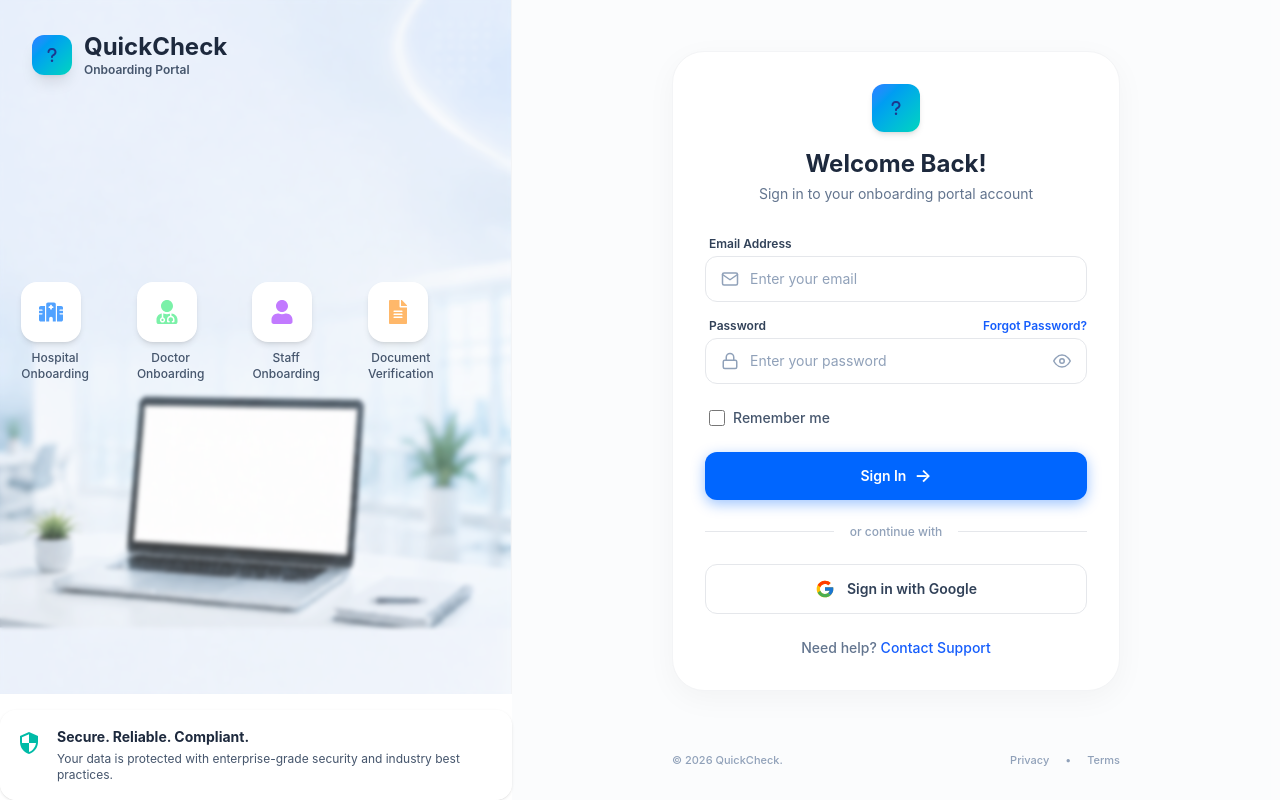
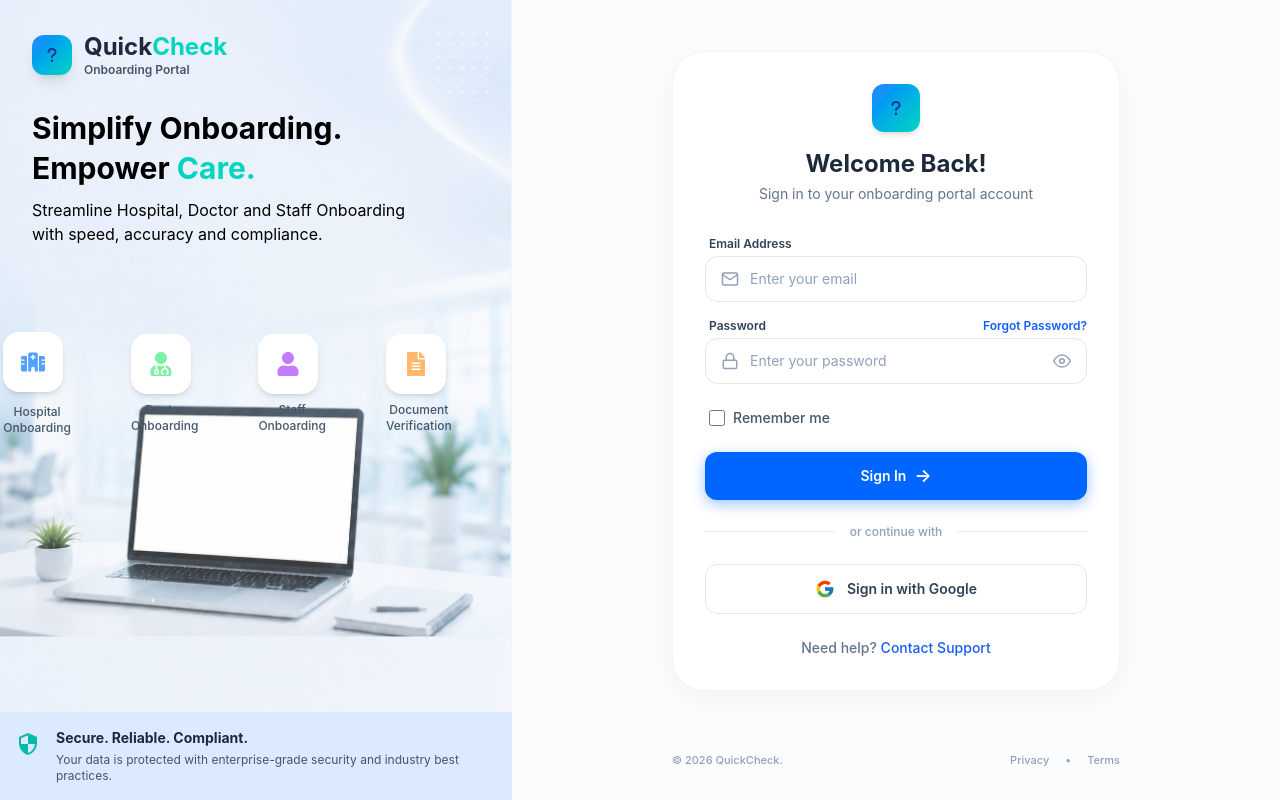
Before and after one commit to RoundOne7/Onboarding_Portal, a Next.js app: page / in a window 1280 px wide. Built offline with nearby package versions, Linux system fonts and the light colour scheme; no server answers.

Commit message:
Finalized the UI of Login Page.

```diff
--- a/src/app/page.tsx
+++ b/src/app/page.tsx
@@ -273,7 +273,7 @@
           style={{ backgroundImage: `url(${loginWallpaper.src})` }}
         >
 
-          <div className="absolute inset-0 bg-white/20 backdrop-blur-[2px]"></div>
+          <div className="absolute inset-0 bg-white/20 backdrop-blur-[0px]"></div>
 
           <div className="relative z-10">
             <div className="flex items-center gap-3 mb-8">
@@ -281,35 +281,44 @@
                 <FaQuestion className='text-blue-900'/>
               </div>
               <div>
-                <h1 className="text-2xl font-bold text-slate-800 leading-tight">QuickCheck</h1>
+                <h1 className="text-2xl font-bold text-slate-800 leading-tight">Quick<span className="text-teal-400">Check</span></h1>
                 <p className="text-xs text-slate-600 font-semibold">Onboarding Portal</p>
               </div>
             </div>
+            <div>
+              <h2 className='text-3xl font-bold mt-3'>Simplify Onboarding.</h2>
+              <h2 className='text-3xl font-bold mt-1'>Empower <span className='text-3xl font-bold mt-3 text-teal-400'>Care.</span></h2>
+              <div className='mt-3'>
+                <p>Streamline Hospital, Doctor and Staff Onboarding</p>
+                <p> with speed, accuracy and compliance.</p>
+              </div>
+
+            </div>
           </div>
 
-          <div className='flex flex-row mt-4 justify-center items-center gap-12 bottom-70 right-7 relative '>
-              <div className='hover:scale-110 transition-transform duration-200'>
+          <div className='flex flex-row mt-4 justify-center items-center gap-15 bottom-61 right-7 relative '>
+              <div className='hover:scale-115 transition-transform duration-200'>
                    <div className='w-15 h-15 bg-white mb-2 rounded-2xl flex items-center justify-center shadow-md'>
                       <FaHospital className='text-2xl text-blue-400' />
                    </div>
-                   <p className="text-xs text-slate-600 font-medium text-center">Hospital</p>
+                   <p className="text-xs text-slate-600 font-medium text-center mt-3">Hospital</p>
                    <p className="text-xs text-slate-600 font-medium text-center">Onboarding</p>
               </div>
-               <div className='hover:scale-110 transition-transform duration-200'>
+               <div className='hover:scale-115 transition-transform duration-200'>
                    <div className='w-15 h-15 bg-white mb-2 rounded-2xl flex items-center justify-center shadow-md'>
                       <FaUserMd className='text-2xl text-green-300'/>
                    </div>
                    <p className="text-xs text-slate-600 font-medium text-center">Doctor</p>
                    <p className="text-xs text-slate-600 font-medium text-center">Onboarding</p>
               </div>
-               <div className='hover:scale-110 transition-transform duration-200'>
+               <div className='hover:scale-115 transition-transform duration-200'>
                    <div className='w-15 h-15 bg-white mb-2 rounded-2xl flex items-center justify-center shadow-md'>
                       <FaUser className='text-2xl text-purple-400'/>
                    </div>
                    <p className="text-xs text-slate-600 font-medium text-center">Staff</p>
                    <p className="text-xs text-slate-600 font-medium text-center">Onboarding</p>
               </div>
-               <div className='hover:scale-110 transition-transform duration-200'>
+               <div className='hover:scale-115 transition-transform duration-200'>
                    <div className='w-15 h-15 bg-white mb-2 rounded-2xl flex items-center justify-center shadow-md'>
                       <FaFileAlt className='text-2xl text-orange-300'/>
                    </div>
@@ -319,7 +328,7 @@
           </div>
         </div>
 
-        <div className="relative z-10 flex items-start gap-4 bg-white/80 backdrop-blur-md p-4 rounded-2xl border border-white shadow-sm mt-4">
+        <div className="relative z-10 flex items-start gap-4 bg-blue-100 backdrop-blur-md p-4">
           <div className="mt-1 text-teal-500">
             <MdSecurity size={24} />
           </div>
@@ -333,7 +342,7 @@
       {/* ========================================== */}
       {/* RIGHT SIDE: Login Form */}
       {/* ========================================== */}
-      <div className="w-full lg:w-[60%] flex flex-col items-center justify-center p-6 sm:p-8 bg-slate-50/50 relative overflow-y-auto">
+      <div className="w-full lg:w-[60%] h-[100%] flex flex-col items-center justify-center p-6 sm:p-8 bg-slate-50/50 relative overflow-y-auto">
 
         <div className="w-full max-w-md bg-white rounded-[2rem] shadow-[0_8px_30px_rgb(0,0,0,0.04)] border border-gray-100 p-8 relative z-10 my-auto">
 
@@ -350,7 +359,7 @@
             {/* Email Input */}
             <div>
               <label className="block text-xs font-semibold text-slate-700 mb-1 ml-1">Email Address</label>
-              <div className="relative">
+              <div className="relative hover:scale-105 transition-transform duration-200">
                 <div className="absolute inset-y-0 left-0 pl-4 flex items-center pointer-events-none text-slate-400">
                   <FiMail size={18} />
                 </div>
@@ -374,7 +383,7 @@
                   Forgot Password?
                 </Link>
               </div>
-              <div className="relative">
+              <div className="relative hover:scale-105 transition-transform duration-200">
                 <div className="absolute inset-y-0 left-0 pl-4 flex items-center pointer-events-none text-slate-400">
                   <FiLock size={18} />
                 </div>
@@ -415,7 +424,7 @@
             <button
               type="submit"
               disabled={loading} // Disable button while loading
-              className="w-full flex items-center justify-center gap-2 bg-[#0066FF] hover:bg-blue-700 text-white py-3.5 rounded-xl font-semibold text-sm transition-all shadow-[0_4px_14px_0_rgba(0,102,255,0.39)] disabled:opacity-70 disabled:cursor-not-allowed disabled:hover:scale-100 hover:scale-[1.02]"
+              className="w-full flex items-center justify-center gap-2 bg-[#0066FF] hover:bg-blue-700 text-white py-3.5 rounded-xl font-semibold text-sm transition-all shadow-[0_4px_14px_0_rgba(0,102,255,0.39)] disabled:opacity-70 disabled:cursor-not-allowed disabled:hover:scale-100 hover:scale-[1.07]"
             >
               {loading ? (
                 // Show a loading text when verifying database
@@ -441,7 +450,7 @@
             <button
               type="button"
               disabled={loading}
-              className="w-full flex items-center justify-center gap-3 bg-white border border-gray-200 hover:bg-gray-50 text-slate-700 py-3.5 rounded-xl font-semibold text-sm transition-all disabled:opacity-50 disabled:cursor-not-allowed"
+              className="w-full flex items-center justify-center gap-3 bg-white border border-gray-200 hover:bg-gray-50 text-slate-700 py-3.5 rounded-xl font-semibold text-sm transition-all disabled:opacity-50 disabled:cursor-not-allowed hover:scale-110"
             >
               <FcGoogle size={20} />
               Sign in with Google
```
